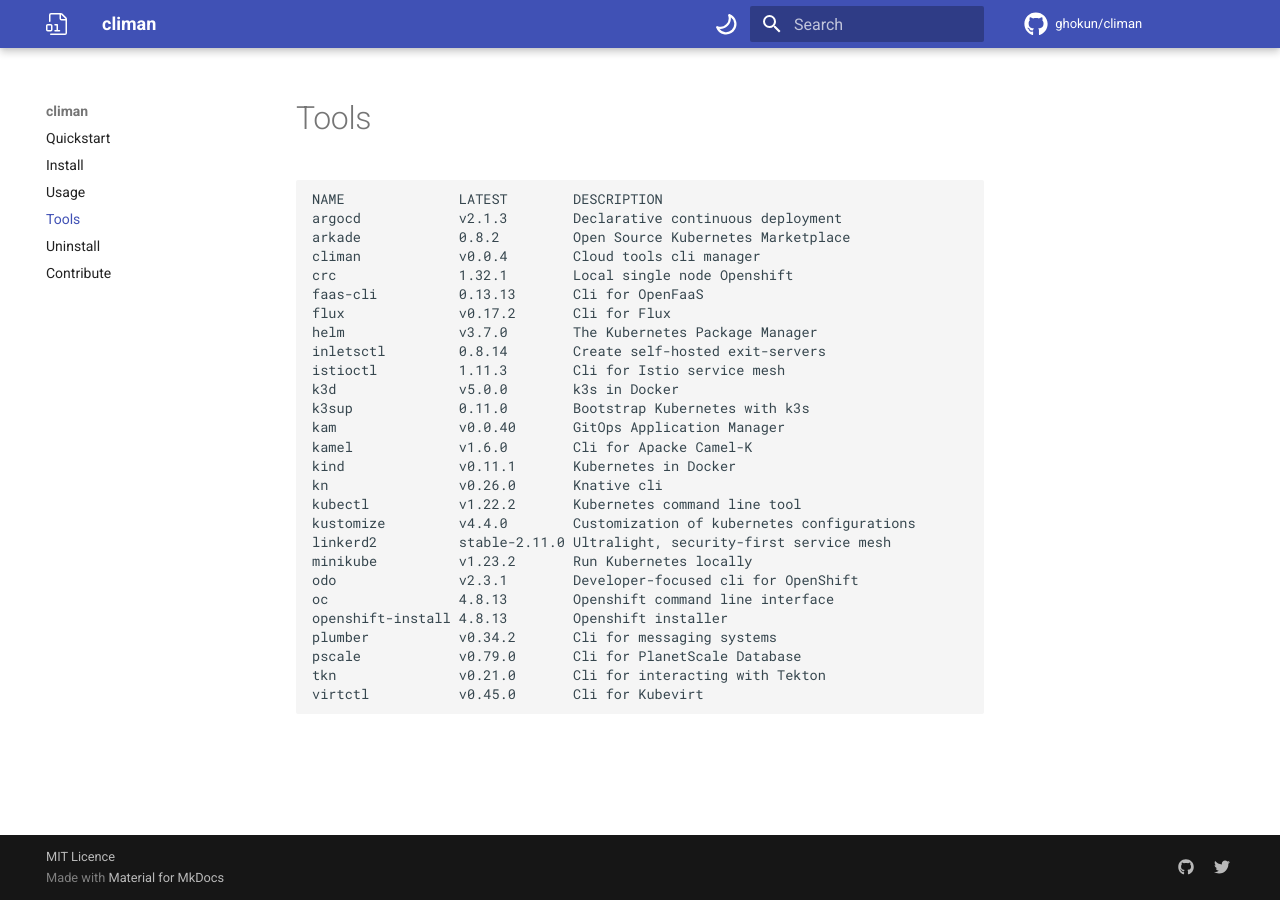
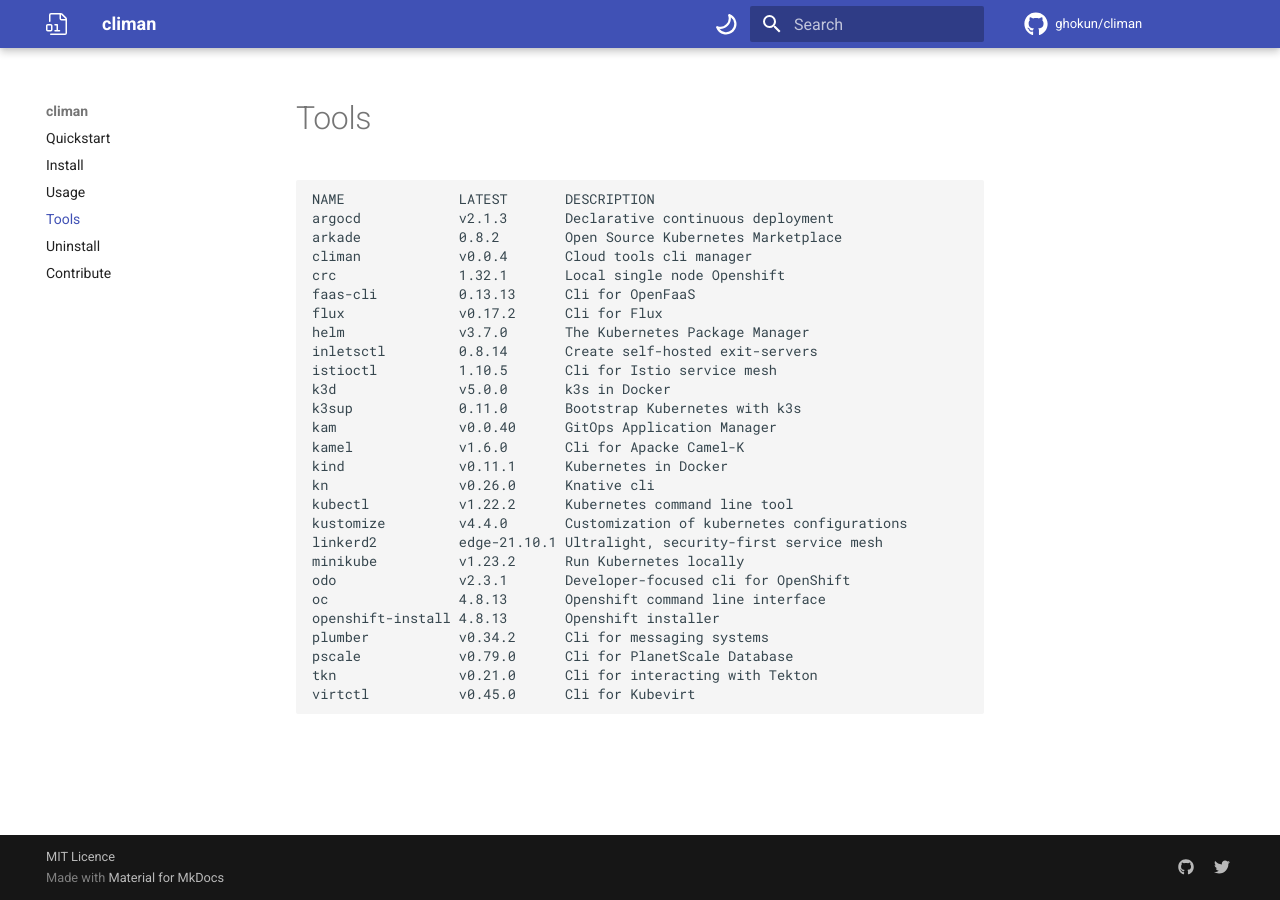
Before and after one commit to ghokun/climan-runner, an MkDocs documentation site: the page built from docs/tools.md, in a window 1280 px wide. Built offline with MkDocs 1.6.1 and Material for MkDocs 9.7.7, drawn with Linux system fonts in a browser that asks for light colours; comment, search, counter and statistics services are not loaded.

Commit message:
Actions commit

````diff
--- a/docs/istioctl/latest.json
+++ b/docs/istioctl/latest.json
@@ -1 +1 @@
-{"version":"1.11.3","supports":571,"platforms":{"darwin_amd64":{"url":"https://github.com/istio/istio/releases/download/1.11.3/istioctl-1.11.3-osx.tar.gz","checksum":"https://github.com/istio/istio/releases/download/1.11.3/istioctl-1.11.3-osx.tar.gz.sha256","alg":"sha256"},"darwin_arm64":{"url":"https://github.com/istio/istio/releases/download/1.11.3/istioctl-1.11.3-osx-arm64.tar.gz","checksum":"https://github.com/istio/istio/releases/download/1.11.3/istioctl-1.11.3-osx-arm64.tar.gz.sha256","alg":"sha256"},"linux_amd64":{"url":"https://github.com/istio/istio/releases/download/1.11.3/istioctl-1.11.3-linux-amd64.tar.gz","checksum":"https://github.com/istio/istio/releases/download/1.11.3/istioctl-1.11.3-linux-amd64.tar.gz.sha256","alg":"sha256"},"linux_arm":{"url":"https://github.com/istio/istio/releases/download/1.11.3/istioctl-1.11.3-linux-armv7.tar.gz","checksum":"https://github.com/istio/istio/releases/download/1.11.3/istioctl-1.11.3-linux-armv7.tar.gz.sha256","alg":"sha256"},"linux_arm64":{"url":"https://github.com/istio/istio/releases/download/1.11.3/istioctl-1.11.3-linux-arm64.tar.gz","checksum":"https://github.com/istio/istio/releases/download/1.11.3/istioctl-1.11.3-linux-arm64.tar.gz.sha256","alg":"sha256"},"windows_amd64":{"url":"https://github.com/istio/istio/releases/download/1.11.3/istioctl-1.11.3-win.zip","checksum":"https://github.com/istio/istio/releases/download/1.11.3/istioctl-1.11.3-win.zip.sha256","alg":"sha256"}}}
+{"version":"1.10.5","supports":571,"platforms":{"darwin_amd64":{"url":"https://github.com/istio/istio/releases/download/1.10.5/istioctl-1.10.5-osx.tar.gz","checksum":"https://github.com/istio/istio/releases/download/1.10.5/istioctl-1.10.5-osx.tar.gz.sha256","alg":"sha256"},"darwin_arm64":{"url":"https://github.com/istio/istio/releases/download/1.10.5/istioctl-1.10.5-osx-arm64.tar.gz","checksum":"https://github.com/istio/istio/releases/download/1.10.5/istioctl-1.10.5-osx-arm64.tar.gz.sha256","alg":"sha256"},"linux_amd64":{"url":"https://github.com/istio/istio/releases/download/1.10.5/istioctl-1.10.5-linux-amd64.tar.gz","checksum":"https://github.com/istio/istio/releases/download/1.10.5/istioctl-1.10.5-linux-amd64.tar.gz.sha256","alg":"sha256"},"linux_arm":{"url":"https://github.com/istio/istio/releases/download/1.10.5/istioctl-1.10.5-linux-armv7.tar.gz","checksum":"https://github.com/istio/istio/releases/download/1.10.5/istioctl-1.10.5-linux-armv7.tar.gz.sha256","alg":"sha256"},"linux_arm64":{"url":"https://github.com/istio/istio/releases/download/1.10.5/istioctl-1.10.5-linux-arm64.tar.gz","checksum":"https://github.com/istio/istio/releases/download/1.10.5/istioctl-1.10.5-linux-arm64.tar.gz.sha256","alg":"sha256"},"windows_amd64":{"url":"https://github.com/istio/istio/releases/download/1.10.5/istioctl-1.10.5-win.zip","checksum":"https://github.com/istio/istio/releases/download/1.10.5/istioctl-1.10.5-win.zip.sha256","alg":"sha256"}}}
--- a/docs/istioctl/versions.json
+++ b/docs/istioctl/versions.json
@@ -1 +1 @@
-{"supports":571,"versions":["1.11.3","1.11.2","1.9.8","1.10.4","1.11.1","1.11.0","1.11.0-rc.4","1.11.0-rc.3","1.11.0-rc.2","1.11.0-rc.1","1.11.0-beta.3","1.11.0-beta.2","1.9.7","1.11.0-beta.1","1.10.3","1.11.0-beta.0","1.10.2","1.9.6","1.10.1","1.10.0","1.9.5","1.8.6","1.10.0-rc.1","1.10.0-rc.0","1.9.4","1.10.0-alpha.1","1.9.3","1.8.5","1.10.0-alpha.0","1.9.2","1.8.4","1.9.1","1.7.8","1.9.0","1.8.3","1.9.0-rc.0","1.7.7","1.9.0-beta.1","1.9.0-beta.0","1.8.2","1.7.6","1.8.1","1.6.14","1.7.5","1.8.0","1.8.0-rc.1","1.8.0-rc.0","1.8.0-alpha.2","1.6.13","1.7.4","1.8.0-alpha.0","1.6.12","1.7.3","1.6.11","1.6.10","1.7.2","1.7.1","1.6.9","1.5.10","1.7.0","1.7.0-rc.4","1.7.0-rc.3","1.7.0-rc.2","1.7.0-rc.1","1.5.9","1.6.8","1.7.0-beta.2","1.7.0-beta.1","1.6.7","1.6.6","1.7.0-alpha.2","1.7.0-alpha.1","1.5.8","1.6.5","1.7.0-alpha.0","1.5.7","1.6.4","1.4.10","1.6.3","1.5.6","1.5.5","1.6.2","1.6.1","1.6.0","1.6.0-rc.2","1.6.0-rc.1","1.6.0-rc.0","1.5.4","1.5.3","1.4.9","1.6.0-beta.1","1.6.0-beta.0","1.5.2","1.4.8","1.6.0-alpha.2","1.6.0-alpha.1","1.5.1","1.4.7","1.6.0-alpha.0","1.5.0"]}
+{"supports":571,"versions":["1.10.5","1.11.3","1.11.2","1.9.8","1.10.4","1.11.1","1.11.0","1.11.0-rc.4","1.11.0-rc.3","1.11.0-rc.2","1.11.0-rc.1","1.11.0-beta.3","1.11.0-beta.2","1.9.7","1.11.0-beta.1","1.10.3","1.11.0-beta.0","1.10.2","1.9.6","1.10.1","1.10.0","1.9.5","1.8.6","1.10.0-rc.1","1.10.0-rc.0","1.9.4","1.10.0-alpha.1","1.9.3","1.8.5","1.10.0-alpha.0","1.9.2","1.8.4","1.9.1","1.7.8","1.9.0","1.8.3","1.9.0-rc.0","1.7.7","1.9.0-beta.1","1.9.0-beta.0","1.8.2","1.7.6","1.8.1","1.6.14","1.7.5","1.8.0","1.8.0-rc.1","1.8.0-rc.0","1.8.0-alpha.2","1.6.13","1.7.4","1.8.0-alpha.0","1.6.12","1.7.3","1.6.11","1.6.10","1.7.2","1.7.1","1.6.9","1.5.10","1.7.0","1.7.0-rc.4","1.7.0-rc.3","1.7.0-rc.2","1.7.0-rc.1","1.5.9","1.6.8","1.7.0-beta.2","1.7.0-beta.1","1.6.7","1.6.6","1.7.0-alpha.2","1.7.0-alpha.1","1.5.8","1.6.5","1.7.0-alpha.0","1.5.7","1.6.4","1.4.10","1.6.3","1.5.6","1.5.5","1.6.2","1.6.1","1.6.0","1.6.0-rc.2","1.6.0-rc.1","1.6.0-rc.0","1.5.4","1.5.3","1.4.9","1.6.0-beta.1","1.6.0-beta.0","1.5.2","1.4.8","1.6.0-alpha.2","1.6.0-alpha.1","1.5.1","1.4.7","1.6.0-alpha.0"]}
--- a/docs/linkerd2/versions.json
+++ b/docs/linkerd2/versions.json
@@ -1 +1 @@
-{"supports":571,"versions":["stable-2.11.0","edge-21.9.5","edge-21.9.4","edge-21.9.3","edge-21.9.2","edge-21.9.1","edge-21.8.4","edge-21.8.3","edge-21.8.2","edge-21.8.1","edge-21.7.5","edge-21.7.4","edge-21.7.3","edge-21.7.2","edge-21.7.1","edge-21.6.5","edge-21.6.3","edge-21.6.2","edge-21.6.1","edge-21.5.3","edge-21.5.2","stable-2.10.2","edge-21.5.1","stable-2.9.5","edge-21.4.5","edge-21.4.4","stable-2.10.1","edge-21.4.3","edge-21.4.2","edge-21.4.1","edge-21.3.4","edge-21.3.3","stable-2.10.0","edge-21.3.2","edge-21.3.1","edge-21.2.4","stable-2.9.4","edge-21.2.3","edge-21.2.2","stable-2.9.3","edge-21.2.1","edge-21.1.4","edge-21.1.3","edge-21.1.2","stable-2.9.2","edge-21.1.1","edge-20.12.4","edge-20.12.3","stable-2.9.1","edge-20.12.1","edge-20.11.5","edge-20.11.4","edge-20.11.3","edge-20.11.2","stable-2.9.0","edge-20.11.1","edge-20.10.6","edge-20.10.5","edge-20.10.4","edge-20.10.3","edge-20.10.2","edge-20.10.1","edge-20.9.4","edge-20.9.3","edge-20.9.2","edge-20.9.1","edge-20.8.4","edge-20.8.3","edge-20.8.2","edge-20.8.1","edge-20.7.5","edge-20.7.4","edge-20.7.3","edge-20.7.2","edge-20.7.1","edge-20.6.4","stable-2.8.1","edge-20.6.3","stable-2.8.0","edge-20.6.2","edge-20.6.1","edge-20.5.5","edge-20.5.4","edge-20.5.3","edge-20.5.2","edge-20.5.1","edge-20.4.5","edge-20.4.4","edge-20.4.3","edge-20.4.2","stable-2.7.1","edge-20.4.1","edge-20.3.4","edge-20.3.3","edge-20.3.2","edge-20.3.1","edge-20.2.3","edge-20.2.2","stable-2.7.0","edge-20.2.1"]}
+{"supports":571,"versions":["edge-21.10.1","stable-2.11.0","edge-21.9.5","edge-21.9.4","edge-21.9.3","edge-21.9.2","edge-21.9.1","edge-21.8.4","edge-21.8.3","edge-21.8.2","edge-21.8.1","edge-21.7.5","edge-21.7.4","edge-21.7.3","edge-21.7.2","edge-21.7.1","edge-21.6.5","edge-21.6.3","edge-21.6.2","edge-21.6.1","edge-21.5.3","edge-21.5.2","stable-2.10.2","edge-21.5.1","stable-2.9.5","edge-21.4.5","edge-21.4.4","stable-2.10.1","edge-21.4.3","edge-21.4.2","edge-21.4.1","edge-21.3.4","edge-21.3.3","stable-2.10.0","edge-21.3.2","edge-21.3.1","edge-21.2.4","stable-2.9.4","edge-21.2.3","edge-21.2.2","stable-2.9.3","edge-21.2.1","edge-21.1.4","edge-21.1.3","edge-21.1.2","stable-2.9.2","edge-21.1.1","edge-20.12.4","edge-20.12.3","stable-2.9.1","edge-20.12.1","edge-20.11.5","edge-20.11.4","edge-20.11.3","edge-20.11.2","stable-2.9.0","edge-20.11.1","edge-20.10.6","edge-20.10.5","edge-20.10.4","edge-20.10.3","edge-20.10.2","edge-20.10.1","edge-20.9.4","edge-20.9.3","edge-20.9.2","edge-20.9.1","edge-20.8.4","edge-20.8.3","edge-20.8.2","edge-20.8.1","edge-20.7.5","edge-20.7.4","edge-20.7.3","edge-20.7.2","edge-20.7.1","edge-20.6.4","stable-2.8.1","edge-20.6.3","stable-2.8.0","edge-20.6.2","edge-20.6.1","edge-20.5.5","edge-20.5.4","edge-20.5.3","edge-20.5.2","edge-20.5.1","edge-20.4.5","edge-20.4.4","edge-20.4.3","edge-20.4.2","stable-2.7.1","edge-20.4.1","edge-20.3.4","edge-20.3.3","edge-20.3.2","edge-20.3.1","edge-20.2.3","edge-20.2.2","stable-2.7.0"]}
--- a/docs/tools.md
+++ b/docs/tools.md
@@ -1,29 +1,29 @@
 ```
-NAME              LATEST        DESCRIPTION
-argocd            v2.1.3        Declarative continuous deployment
-arkade            0.8.2         Open Source Kubernetes Marketplace
-climan            v0.0.4        Cloud tools cli manager
-crc               1.32.1        Local single node Openshift
-faas-cli          0.13.13       Cli for OpenFaaS
-flux              v0.17.2       Cli for Flux
-helm              v3.7.0        The Kubernetes Package Manager
-inletsctl         0.8.14        Create self-hosted exit-servers
-istioctl          1.11.3        Cli for Istio service mesh
-k3d               v5.0.0        k3s in Docker
-k3sup             0.11.0        Bootstrap Kubernetes with k3s
-kam               v0.0.40       GitOps Application Manager
-kamel             v1.6.0        Cli for Apacke Camel-K
-kind              v0.11.1       Kubernetes in Docker
-kn                v0.26.0       Knative cli
-kubectl           v1.22.2       Kubernetes command line tool
-kustomize         v4.4.0        Customization of kubernetes configurations
-linkerd2          stable-2.11.0 Ultralight, security-first service mesh
-minikube          v1.23.2       Run Kubernetes locally
-odo               v2.3.1        Developer-focused cli for OpenShift
-oc                4.8.13        Openshift command line interface
-openshift-install 4.8.13        Openshift installer
-plumber           v0.34.2       Cli for messaging systems
-pscale            v0.79.0       Cli for PlanetScale Database
-tkn               v0.21.0       Cli for interacting with Tekton
-virtctl           v0.45.0       Cli for Kubevirt
+NAME              LATEST       DESCRIPTION
+argocd            v2.1.3       Declarative continuous deployment
+arkade            0.8.2        Open Source Kubernetes Marketplace
+climan            v0.0.4       Cloud tools cli manager
+crc               1.32.1       Local single node Openshift
+faas-cli          0.13.13      Cli for OpenFaaS
+flux              v0.17.2      Cli for Flux
+helm              v3.7.0       The Kubernetes Package Manager
+inletsctl         0.8.14       Create self-hosted exit-servers
+istioctl          1.10.5       Cli for Istio service mesh
+k3d               v5.0.0       k3s in Docker
+k3sup             0.11.0       Bootstrap Kubernetes with k3s
+kam               v0.0.40      GitOps Application Manager
+kamel             v1.6.0       Cli for Apacke Camel-K
+kind              v0.11.1      Kubernetes in Docker
+kn                v0.26.0      Knative cli
+kubectl           v1.22.2      Kubernetes command line tool
+kustomize         v4.4.0       Customization of kubernetes configurations
+linkerd2          edge-21.10.1 Ultralight, security-first service mesh
+minikube          v1.23.2      Run Kubernetes locally
+odo               v2.3.1       Developer-focused cli for OpenShift
+oc                4.8.13       Openshift command line interface
+openshift-install 4.8.13       Openshift installer
+plumber           v0.34.2      Cli for messaging systems
+pscale            v0.79.0      Cli for PlanetScale Database
+tkn               v0.21.0      Cli for interacting with Tekton
+virtctl           v0.45.0      Cli for Kubevirt
 ```
--- a/docs/virtctl/versions.json
+++ b/docs/virtctl/versions.json
@@ -1 +1 @@
-{"supports":521,"versions":["v0.46.0-rc.0","v0.45.0","v0.45.0-rc.0","v0.41.3","v0.44.1","v0.44.0","v0.44.0-rc.0","v0.41.2","v0.41.1","v0.43.1-rc.1","v0.43.1-rc.2","v0.43.0","v0.43.0-rc.1","v0.43.0-rc.0","v0.42.1","v0.42.0","v0.42.0-rc.0","v0.36.3","v0.41.0","v0.41.0-rc.1","v0.41.0-rc.0","v0.40.0","v0.39.1","v0.40.0-rc.2","v0.40.0-rc.1","v0.40.0-rc.0","v0.39.0","v0.39.0-rc.1","v0.39.0-rc.0","v0.38.1","v0.38.0-rc.1","v0.38.0-rc.0","v0.37.2","v0.37.1","v0.36.1","v0.37.0","v0.37.0-rc.2","v0.37.0-rc.1","v0.36.0","v0.36.0-rc.1","v0.36.0-rc.0","v0.34.2","v0.34.1","v0.35.0","v0.35.0-rc.0","v0.30.7","v0.34.0","v0.34.0-rc.2","v0.34.0-rc.1","v0.34.0-rc.0","v0.33.0","v0.33.0-rc.1","v0.33.0-rc.0","v0.30.6","v0.32.0","v0.32.0-rc.2","v0.30.5","v0.30.4","v0.31.0","v0.31.0-rc.1","v0.30.3","v0.30.2","v0.30.1","v0.30.0","v0.30.0-rc.4","v0.30.0-rc.3","v0.30.0-rc.2","v0.30.0-rc.1","v0.29.2","v0.29.0","v0.29.0-rc.1","v0.29.0-rc.0","v0.26.5","v0.28.0","v0.28.0-rc.2","v0.28.0-rc.1","v0.28.0-rc.0","v0.26.4","v0.26.3","v0.27.0","v0.27.0-rc.0","v0.26.2","v0.26.1","v0.26.0","v0.26.0-rc.0","v0.23.3","v0.25.0","v0.23.2","v0.25.0-rc.0","v0.24.0","v0.23.1","v0.23.0","v0.13.7","v0.22.0","v0.20.8","v0.13.6","v0.20.7","v0.20.6","v0.21.0","v0.20.5"]}
+{"supports":521,"versions":["v0.44.2","v0.46.0-rc.0","v0.45.0","v0.45.0-rc.0","v0.41.3","v0.44.1","v0.44.0","v0.44.0-rc.0","v0.41.2","v0.41.1","v0.43.1-rc.1","v0.43.1-rc.2","v0.43.0","v0.43.0-rc.1","v0.43.0-rc.0","v0.42.1","v0.42.0","v0.42.0-rc.0","v0.36.3","v0.41.0","v0.41.0-rc.1","v0.41.0-rc.0","v0.40.0","v0.39.1","v0.40.0-rc.2","v0.40.0-rc.1","v0.40.0-rc.0","v0.39.0","v0.39.0-rc.1","v0.39.0-rc.0","v0.38.1","v0.38.0-rc.1","v0.38.0-rc.0","v0.37.2","v0.37.1","v0.36.1","v0.37.0","v0.37.0-rc.2","v0.37.0-rc.1","v0.36.0","v0.36.0-rc.1","v0.36.0-rc.0","v0.34.2","v0.34.1","v0.35.0","v0.35.0-rc.0","v0.30.7","v0.34.0","v0.34.0-rc.2","v0.34.0-rc.1","v0.34.0-rc.0","v0.33.0","v0.33.0-rc.1","v0.33.0-rc.0","v0.30.6","v0.32.0","v0.32.0-rc.2","v0.30.5","v0.30.4","v0.31.0","v0.31.0-rc.1","v0.30.3","v0.30.2","v0.30.1","v0.30.0","v0.30.0-rc.4","v0.30.0-rc.3","v0.30.0-rc.2","v0.30.0-rc.1","v0.29.2","v0.29.0","v0.29.0-rc.1","v0.29.0-rc.0","v0.26.5","v0.28.0","v0.28.0-rc.2","v0.28.0-rc.1","v0.28.0-rc.0","v0.26.4","v0.26.3","v0.27.0","v0.27.0-rc.0","v0.26.2","v0.26.1","v0.26.0","v0.26.0-rc.0","v0.23.3","v0.25.0","v0.23.2","v0.25.0-rc.0","v0.24.0","v0.23.1","v0.23.0","v0.13.7","v0.22.0","v0.20.8","v0.13.6","v0.20.7","v0.20.6","v0.21.0"]}
````
Also changed, not shown: docs/linkerd2/latest.json (+1 -1 lines), docs/tools.json (+1 -1 lines).
